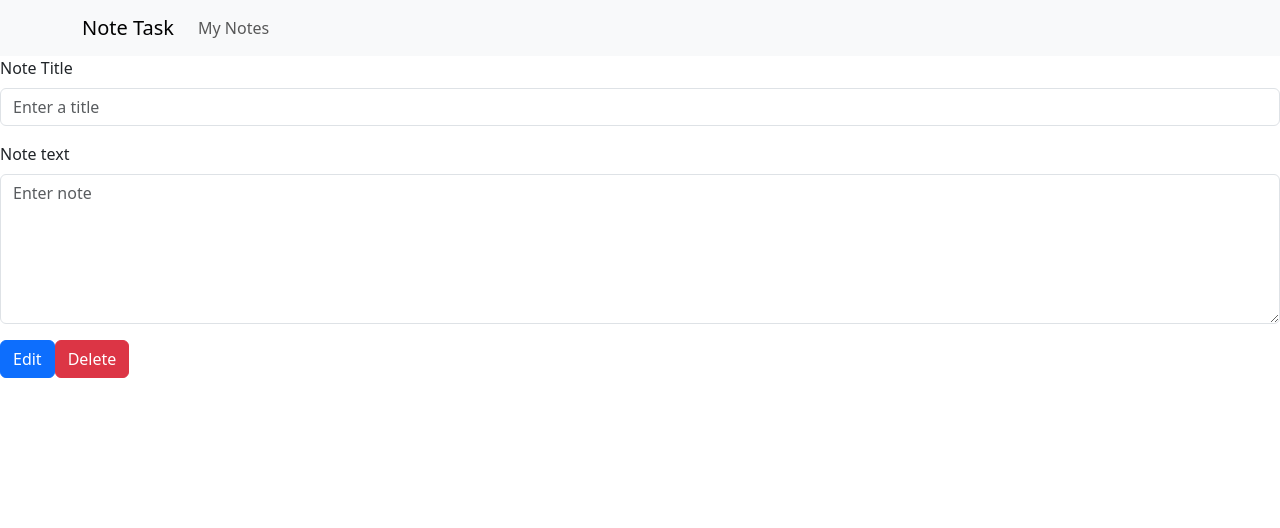
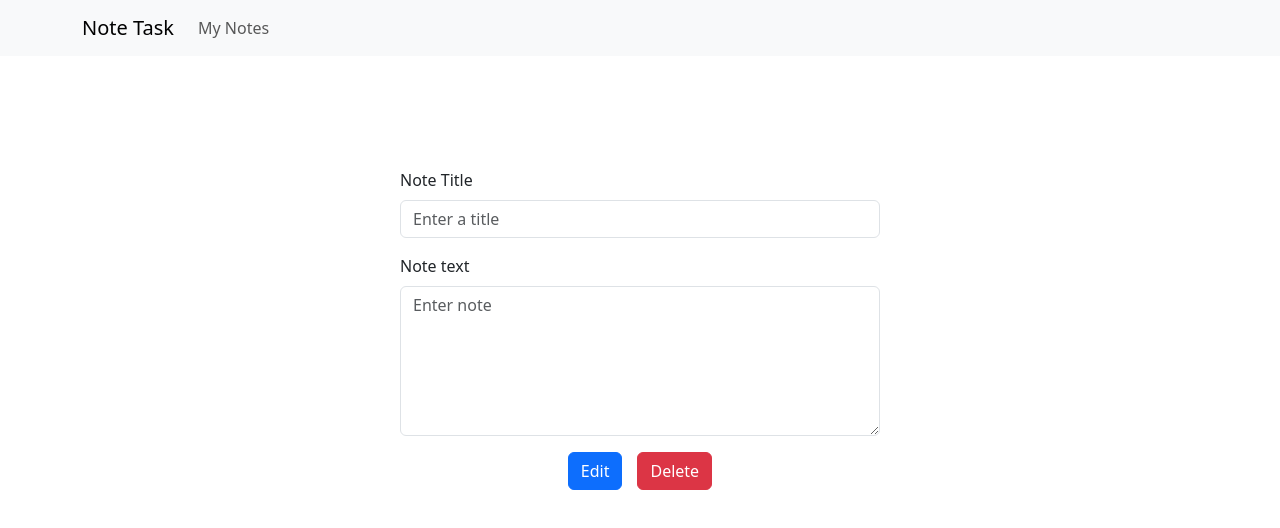
Before and after one commit to rkehadzhiyski/Notes-Coding-task, a React (Vite) app in the folder client/: page /note/1 in a window 1280 px wide. Shown: the top 528 px of the page. Built offline with nearby package versions, Linux system fonts and the light colour scheme; no server answers.

Commit message:
styles the components

```diff
--- a/client/src/components/CreateNote.jsx
+++ b/client/src/components/CreateNote.jsx
@@ -1,11 +1,14 @@
 import { useForm } from 'react-hook-form';
 import { yupResolver } from '@hookform/resolvers/yup';
 import * as yup from 'yup';
+import styles from './createNote.module.css';
 
 import Form from 'react-bootstrap/Form';
 import Button from 'react-bootstrap/Button';
+import { useNavigate } from 'react-router-dom';
 
 const CreateNote = () => {
+    const navigate = useNavigate();
     const schema = yup.object().shape({
         noteTitle: yup.string().required('Title is required'),
         noteContent: yup.string().required('Text is required'),
@@ -30,13 +33,15 @@ const CreateNote = () => {
             }
 
             console.log('Note submitted successfully');
-            reset()
+            reset();
+            navigate('/my-notes');
         } catch (error) {
             console.error('Error submitting the note:', error.message);
         }
     };
 
     return (
+        <div className={styles['form-container']}>
             <Form onSubmit={handleSubmit(onSubmit)}>
                 <Form.Group className="mb-3" controlId="exampleForm.ControlInput1">
                     <Form.Label>Note Title</Form.Label>
@@ -64,6 +69,7 @@ const CreateNote = () => {
                     Create
                 </Button>
             </Form>
+        </div>
     );
 };
 
--- a/client/src/components/Home.jsx
+++ b/client/src/components/Home.jsx
@@ -1,11 +1,12 @@
 import CreateNote from "./CreateNote";
+import styles from './home.module.css';
 
 const Home = () => {
     return (
-        <>
-            <h1>Hello Home page</h1>
+        <div className={styles['main-container']}>
+            <h1>Create a note</h1>
             <CreateNote />
-        </>
+        </div>
     )
 }
 
--- a/client/src/components/MyNotes.jsx
+++ b/client/src/components/MyNotes.jsx
@@ -1,8 +1,14 @@
 import { useEffect, useState } from "react";
 import NodeCard from './NoteCard';
 
+import styles from './myNotes.module.css';
+
+import Button from 'react-bootstrap/Button';
+import { useNavigate } from "react-router-dom";
+
 const MyNotes = () => {
-    const [notes,setNotes] = useState([]);
+    const navigate = useNavigate();
+    const [notes, setNotes] = useState([]);
 
     useEffect(() => {
         const fetchNotes = async () => {
@@ -22,14 +28,21 @@ const MyNotes = () => {
     }, []);
 
     return (
-        <>
+        <div className={styles['all-notes-container']}>
             <h1>My notes</h1>
-            {notes &&
-                notes.map(note => (
-                    <NodeCard key={note.id} data={note} onClick/>
-                ))
-            }
-        </>
+            <section className={styles['note-cards']}>
+                {notes && notes.length > 0 ? (
+                    notes.map(note => (
+                        <NodeCard key={note.id} data={note} onClick />
+                    ))
+                ) : (
+                    <div className={styles['empty-state']}>
+                        <p>There are no notes to show!</p>
+                        <Button onClick={() => navigate('/')}>Create note</Button>
+                    </div>
+                )}
+            </section>
+        </div>
     )
 }
 
--- a/client/src/components/NoteView.jsx
+++ b/client/src/components/NoteView.jsx
@@ -3,6 +3,8 @@ import { useNavigate, useParams } from 'react-router-dom';
 import { useForm } from 'react-hook-form';
 import { yupResolver } from '@hookform/resolvers/yup';
 import * as yup from 'yup';
+
+import styles from './noteView.module.css';
 
 import Button from 'react-bootstrap/Button';
 import Form from 'react-bootstrap/Form';
@@ -21,7 +23,7 @@ const NoteView = () => {
     });
 
     useEffect(() => {
-        const fetchNotes = async () => {
+        const fetchNote = async () => {
             try {
                 const response = await fetch(`http://localhost:8888/note/${noteId}`);
                 if (!response.ok) {
@@ -35,7 +37,7 @@ const NoteView = () => {
             }
         };
 
-        fetchNotes();
+        fetchNote();
     }, [noteId, setValue]);
 
     const onSubmit = async (data) => {
@@ -58,7 +60,7 @@ const NoteView = () => {
         }
     };
 
-    const handleDelete = async() =>{
+    const handleDelete = async () => {
         try {
             const response = await fetch(`http://localhost:8888/note/${noteId}`, {
                 method: 'DELETE',
@@ -76,7 +78,8 @@ const NoteView = () => {
     }
 
     return (
-        <Form onSubmit={handleSubmit(onSubmit)}>
+        <div className={styles['form-container']}>
+            <Form onSubmit={handleSubmit(onSubmit)} className={styles['form']}>
                 <Form.Group className="mb-3" controlId="exampleForm.ControlInput1">
                     <Form.Label>Note Title</Form.Label>
                     <Form.Control
@@ -99,13 +102,16 @@ const NoteView = () => {
                     />
                     <Form.Text className="text-danger">{errors['noteContent']?.message}</Form.Text>
                 </Form.Group>
+                <div className={styles['buttons-container']}>
                     <Button variant="primary" type="submit">
                         Edit
                     </Button>
                     <Button variant="danger" onClick={handleDelete}>
                         Delete
                     </Button>
+                </div>
             </Form>
+        </div>
     )
 }
 
--- /dev/null
+++ b/client/src/components/createNote.module.css
@@ -0,0 +1,3 @@
+.form-container{
+    width: 30em;
+}
--- /dev/null
+++ b/client/src/components/home.module.css
@@ -0,0 +1,6 @@
+.main-container{
+    display: flex;
+    flex-direction: column;
+    align-items: center;
+    margin-top: 7em;
+}
--- /dev/null
+++ b/client/src/components/myNotes.module.css
@@ -0,0 +1,17 @@
+.all-notes-container{
+    display: flex;
+    flex-direction: column;
+    align-items: center;
+}
+
+.note-cards{
+    margin-top: 3em;
+    display: flex;
+    flex-wrap: wrap;
+    gap: 10px;
+}
+
+.empty-state{
+    display: flex;
+    flex-direction: column;
+}
--- /dev/null
+++ b/client/src/components/noteView.module.css
@@ -0,0 +1,15 @@
+.form-container{
+    display: flex;
+    justify-content: center;
+    margin-top: 7em;
+}
+
+.form{
+    width: 30em;
+}
+
+.buttons-container{
+    display: flex;
+    justify-content: center;
+    gap: 15px;
+}
```
Lines whose indentation alone changed are shown as unchanged.
